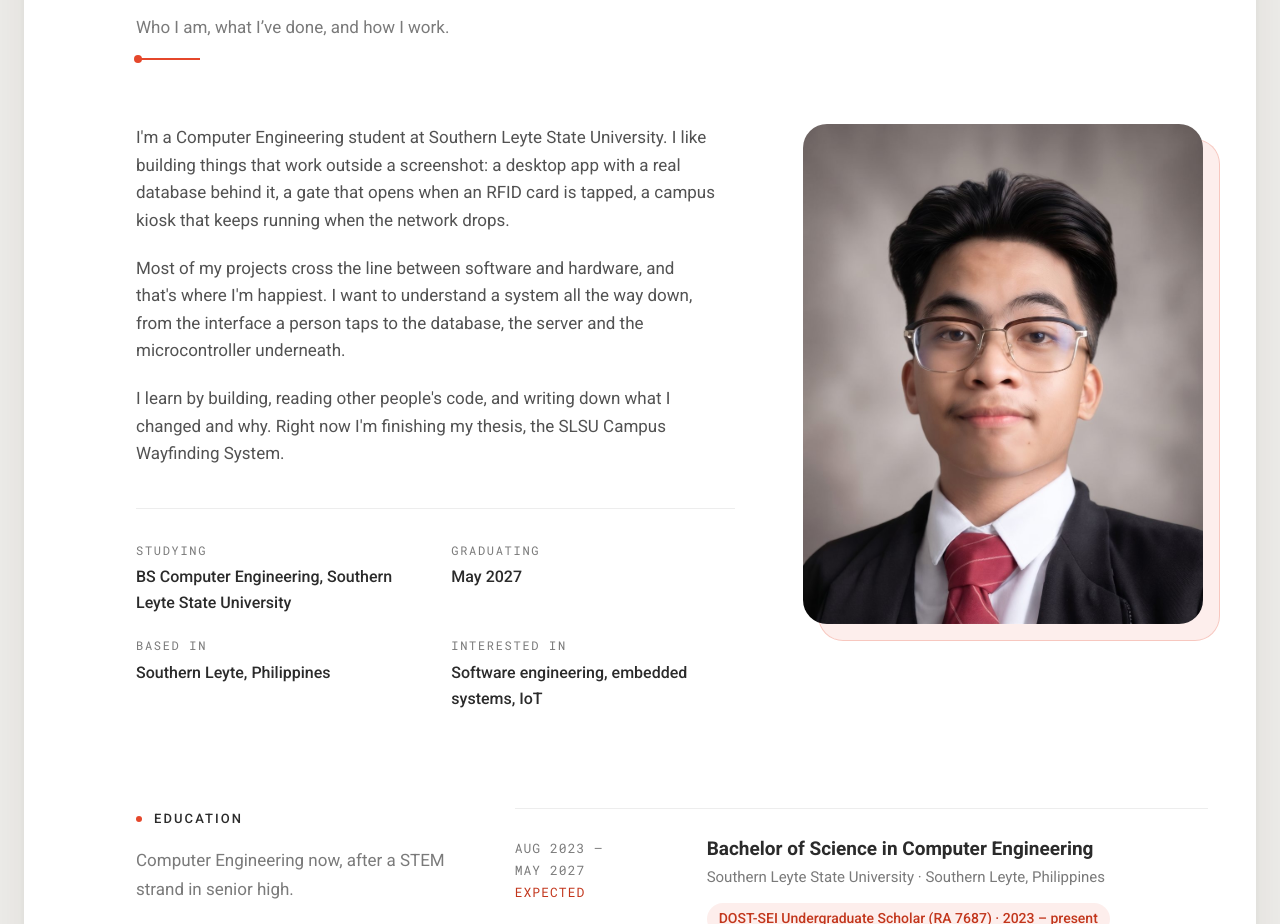
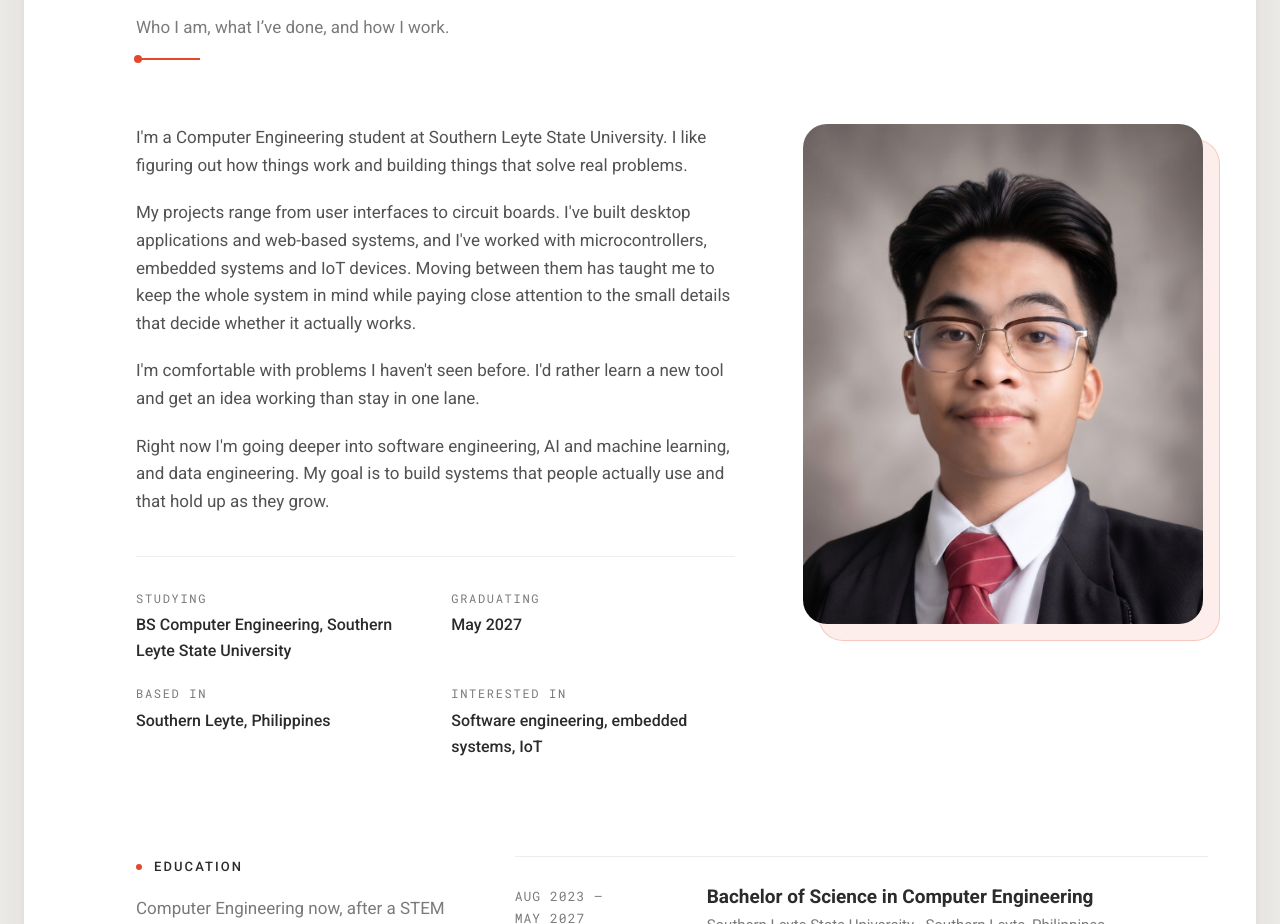
Before and after one commit to jeedp/portfolio, a React (Vite) app: page / in a window 1280 px wide. Shown: the part 2151-3075 px from the top of the page. Built offline with nearby package versions, Linux system fonts and the light colour scheme; no server answers.

Commit message:
About Me: Jed's own description

```diff
--- a/src/data/profile.ts
+++ b/src/data/profile.ts
@@ -32,9 +32,10 @@ export const profile = {
 
 export const about = {
   paragraphs: [
-    "I'm a Computer Engineering student at Southern Leyte State University. I like building things that work outside a screenshot: a desktop app with a real database behind it, a gate that opens when an RFID card is tapped, a campus kiosk that keeps running when the network drops.",
-    "Most of my projects cross the line between software and hardware, and that's where I'm happiest. I want to understand a system all the way down, from the interface a person taps to the database, the server and the microcontroller underneath.",
-    "I learn by building, reading other people's code, and writing down what I changed and why. Right now I'm finishing my thesis, the SLSU Campus Wayfinding System.",
+    "I'm a Computer Engineering student at Southern Leyte State University. I like figuring out how things work and building things that solve real problems.",
+    "My projects range from user interfaces to circuit boards. I've built desktop applications and web-based systems, and I've worked with microcontrollers, embedded systems and IoT devices. Moving between them has taught me to keep the whole system in mind while paying close attention to the small details that decide whether it actually works.",
+    "I'm comfortable with problems I haven't seen before. I'd rather learn a new tool and get an idea working than stay in one lane.",
+    "Right now I'm going deeper into software engineering, AI and machine learning, and data engineering. My goal is to build systems that people actually use and that hold up as they grow.",
   ],
   highlights: [
     { value: '3', label: 'projects built across desktop, IoT and web' },
```
